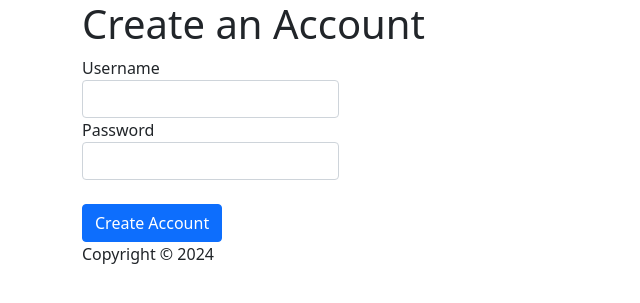
After one commit to Nitheeskumar1405/cosc-4806-3-1, a PHP site: template app/views/create/index.php in a window 1280 px wide. The commit adds this page. Shown: the top 303 px of the page, without its empty margins (0-640 px from the left). Run offline with PHP 8.4, Linux system fonts and the light colour scheme; the template is opened without the code that fills it, so the values that code supplies are empty.

Commit message:
connected to the database successfully! & Added an create an account button.

```diff
--- a/app/core/config.php
+++ b/app/core/config.php
@@ -14,8 +14,8 @@ define('LOGS', ROOT . DS . 'logs');
 define('FILES', ROOT . DS. 'files');
 
 // ---------------------  NEW DATABASE TABLE -------------------------
-define('DB_HOST',         'xxw.h.filess.io');
-define('DB_USER',         '4806_sentenceby');
+define('DB_HOST',         'ixd.h.filess.io');
+define('DB_USER',         'COSC4806_visitorbag');
 define('DB_PASS',         $_ENV['DB_PASS']);
-define('DB_DATABASE',     '4806_sentenceby');
+define('DB_DATABASE',     'COSC4806_visitorbag');
 define('DB_PORT',         '3305');
--- /dev/null
+++ b/app/views/create/index.php
@@ -0,0 +1,30 @@
+<?php require_once 'app/views/templates/headerPublic.php' ?>
+<main role="main" class="container">
+    <div class="page-header" id="banner">
+        <div class="row">
+            <div class="col-lg-12">
+                <h1>Create an Account</h1>
+            </div>
+        </div>
+    </div>
+
+    <div class="row">
+        <div class="col-sm-auto">
+            <form action="/create/store" method="post">
+                <fieldset>
+                    <div class="form-group">
+                        <label for="username">Username</label>
+                        <input required type="text" class="form-control" name="username">
+                    </div>
+                    <div class="form-group">
+                        <label for="password">Password</label>
+                        <input required type="password" class="form-control" name="password">
+                    </div>
+                    <br>
+                    <button type="submit" class="btn btn-primary">Create Account</button>
+                </fieldset>
+            </form>
+        </div>
+    </div>
+    <?php require_once 'app/views/templates/footer.php' ?>
+</main>
--- a/app/views/home/index.php
+++ b/app/views/home/index.php
@@ -8,11 +8,10 @@
             </div>
         </div>
     </div>
-
     <div class="row">
         <div class="col-lg-12">
-            <p> <a href="/logout">Click here to logout</a></p>
+            <p><a href="/logout">Click here to logout</a></p>
         </div>
     </div>
-
     <?php require_once 'app/views/templates/footer.php' ?>
+</div>
```
Also changed, not shown: app/views/login/index.php (+5 -3 lines).
